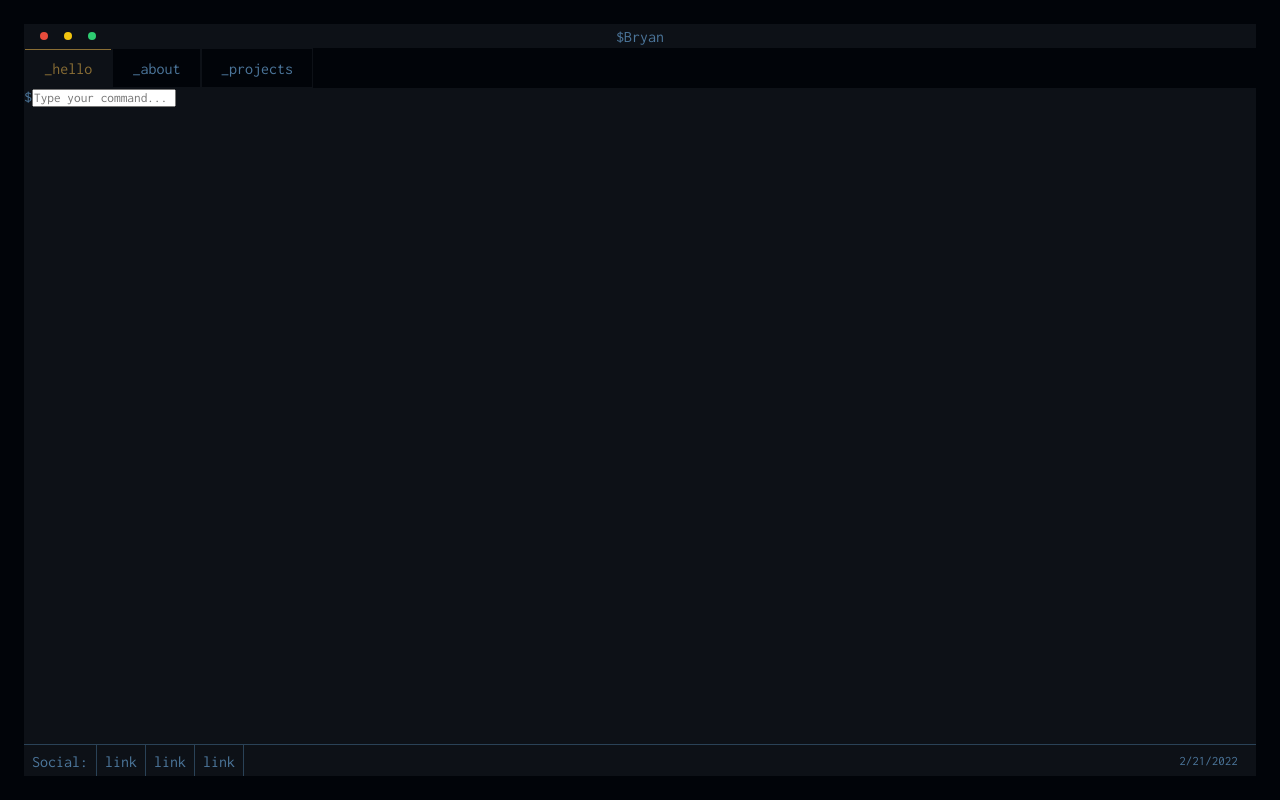
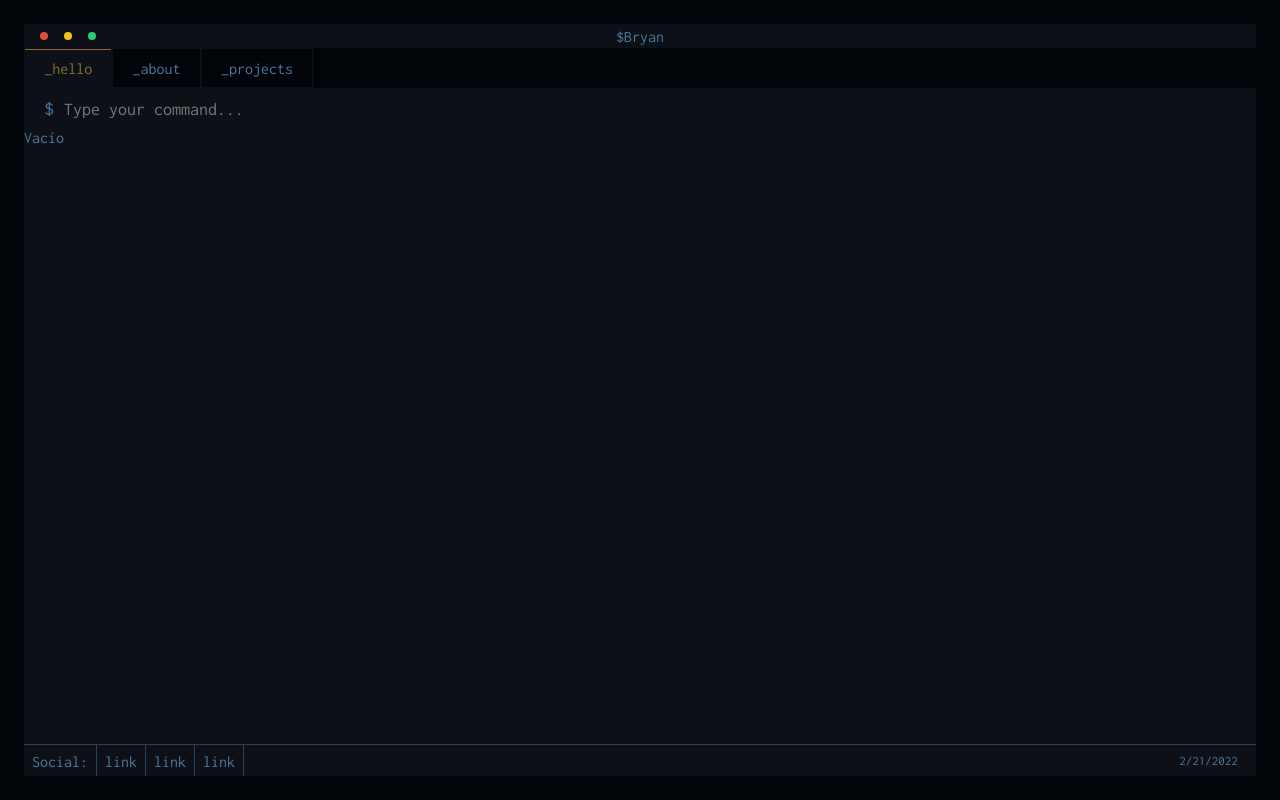
Before and after one commit to ripterdust/Portfolio2022, a React (Create React App) app: page / in a window 1280 px wide. Built offline with nearby package versions, Linux system fonts and the light colour scheme.

Commit message:
Added the console functionality

```diff
--- /dev/null
+++ b/src/components/Console.js
@@ -0,0 +1,7 @@
+import React from 'react'
+
+export const Console = ({ command }) => {
+  return (
+    <div>{ command }</div>
+  )
+}
--- a/src/components/Hello.js
+++ b/src/components/Hello.js
@@ -1,10 +1,20 @@
+import { useState } from "react";
+import { Console } from "./Console";
+
 export const Hello = () => {
+
+  const [command, setCommand] = useState('');
+
+
   return (
     <div className="hello">
       <div className="command">
-        $<input type="text" placeholder="Type your command..." />
+        <div className="sign">
+          $
+        </div>
+        <input type="text" value={command} onChange={(e) => setCommand(e.target.value)} placeholder="Type your command..." />
       </div>
-
+      { command == '' ? 'Vacío' : <Console/> }
     </div>
   )
 }
--- a/src/styles/_hello.scss
+++ b/src/styles/_hello.scss
@@ -1,4 +1,30 @@
 .hello{
     width: 100%;
     height: 100%;
+
+    .command {
+        width: 100%;
+        font-size: 20px;
+        padding: .5em 1em;
+        display: flex;
+        justify-items: center;
+
+        .sign {
+            width: 1em;
+        }
+
+        input {
+            width: calc(100% - 1em);
+            background: $base-terminal;
+            border: none;
+            font-size: 18px;
+            color: $text-ligth;
+
+            &:focus{
+                outline: none;
+            }
+        }
+
+    }
+
 }
```
